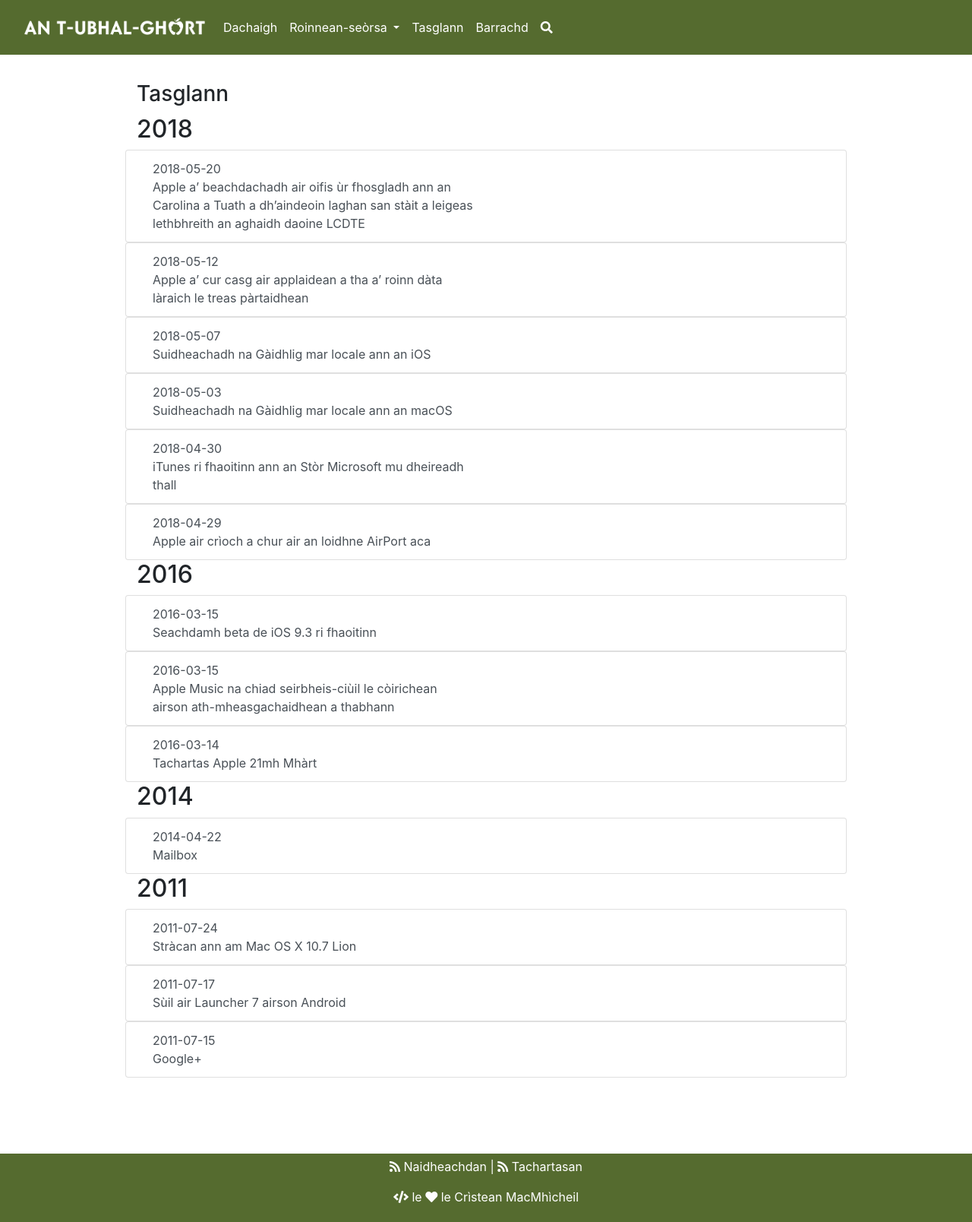
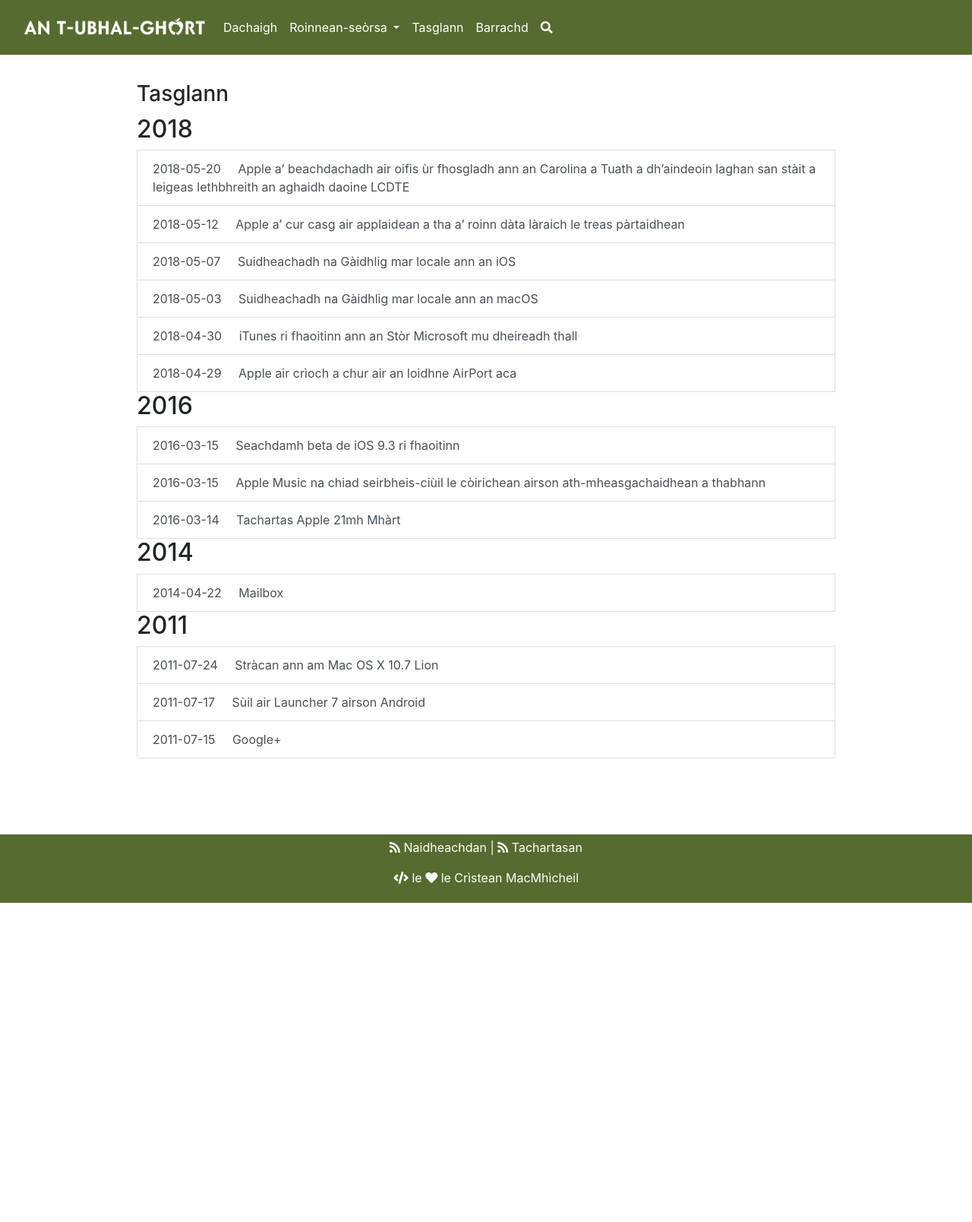
Before and after one commit to MacMhicheil/atug, a Jekyll site: the page built from tasglann.md, in a window 1280 px wide. Shown: the whole page at 76% size. Built offline with Jekyll 4.4.1, drawn with Linux system fonts in a browser that asks for light colours; nearby versions of some CDN libraries; after the commit the page ends 1188 px from its top, so only the background shows below that.

Commit message:
Update tasglann.md

```diff
--- a/tasglann.md
+++ b/tasglann.md
@@ -12,16 +12,9 @@ permalink: /tasglann/
 		<h2 class="archive-page-date">{{ currentDate }}</h2>
 		{% assign myDate = currentDate %}
 	{% endif %}
-	<div class="row">
 	<a class="list-group-item list-group-item-action" href="{{ site.baseurl }}{{ post.url }}">
-	<div class="col-md-3">
-		<span>{{ post.date | date: "%Y-%m-%d" }}</span> &nbsp; &nbsp;
-		</div>
-		<div class="col-md-6">
-		{{ post.title }}
-		</div>
+			<span>{{ post.date | date: "%Y-%m-%d" }}</span> &nbsp; &nbsp; {{ post.title }}
 	</a>
-	</div>
 {% endfor %}
 
 </div>
```
